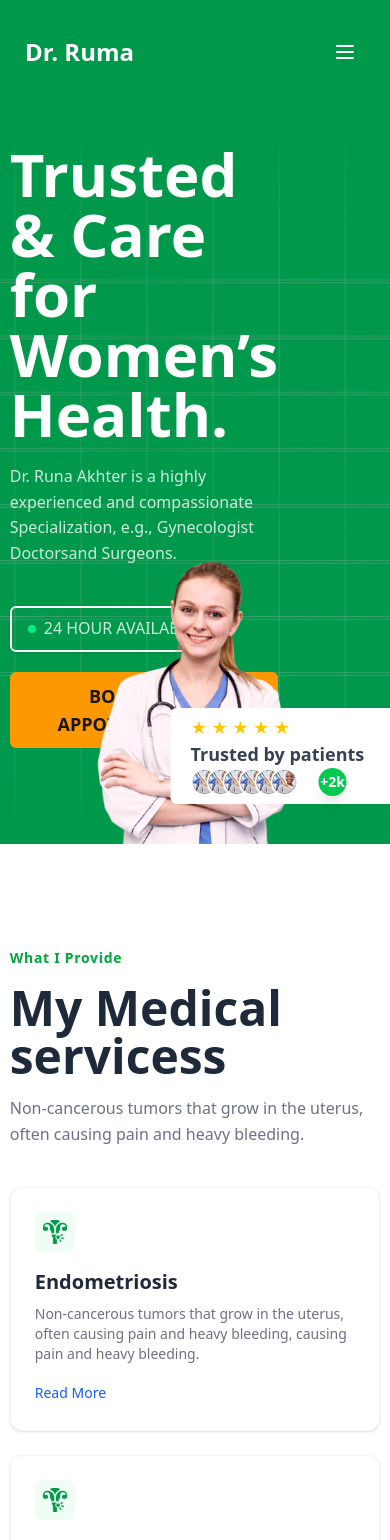
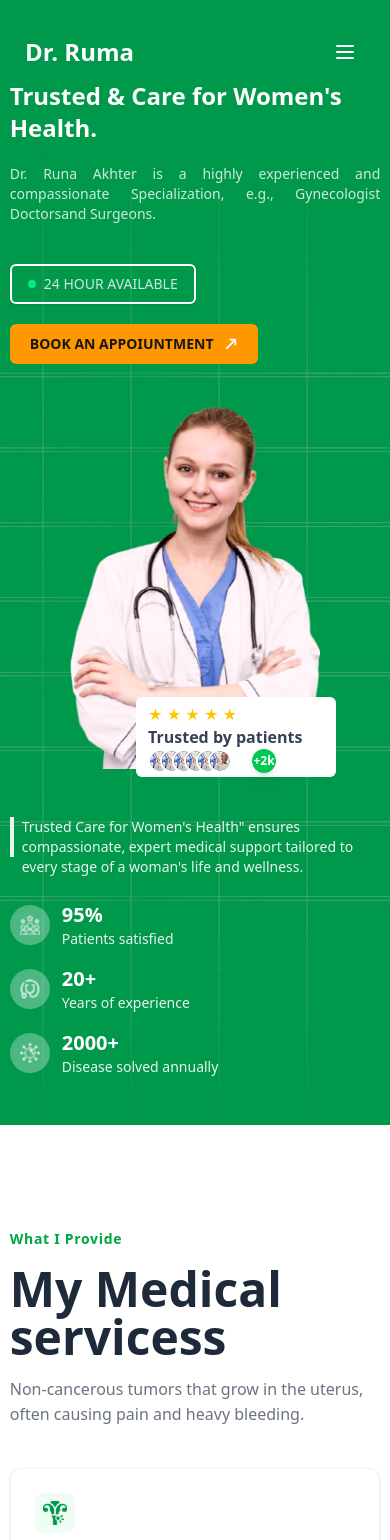
Before and after one commit to mrashed21/doctor_portfolio, a Next.js app: page / in a window 390 px wide. Shown: the top 1540 px of the page. Built offline with nearby package versions, Linux system fonts and the light colour scheme.

Commit message:
update hero section

```diff
--- a/src/Components/Home/Hero.jsx
+++ b/src/Components/Home/Hero.jsx
@@ -1,104 +1,107 @@
-"use client";
 import { FaArrowRightLong } from "react-icons/fa6";
 import Container from "../Container/Container";
 
 const HeroSection = () => {
   return (
-    <div className="relative bg-[url('/hero_banner.jpg')] bg-cover bg-center bg-no-repeat pt-24 pb-12 overflow-hidden min-h-screen flex items-center">
+    <div className="relative bg-[url('/hero_banner.jpg')] bg-cover bg-center bg-no-repeat lg:pt-24 pb-12 overflow-hidden min-h-screen flex items-center">
       {/* Main Content Container */}
-      <Container className=" ">
-        <section className="flex items-center justify-between w-full">
+      <Container className="">
+        <section className="flex flex-col lg:flex-row items-center justify-between w-full">
           {/* leftside */}
-          <div className="">
-            <h1 className="text-6xl font-bold text-white">
-              Trusted & Care for Women’s Health.
+          <div className="w-full lg:w-auto pt-20 lg:pt-0">
+            <h1 className="text-2xl lg:text-6xl font-bold text-white">
+              Trusted & Care for Women's Health.
             </h1>
-            <p className="text-white/80 mt-5 font-medium">
+            <p className="text-white/80 mt-5 text-sm lg:text-base text-justify font-medium">
               Dr. Runa Akhter is a highly experienced and compassionate
               Specialization, e.g., Gynecologist Doctorsand Surgeons.
             </p>
 
-            <div className="border-2 rounded-md border-white shadow inline-flex items-center justify-center gap-2 px-4 py-2 mt-10 ">
-              {" "}
-              <div className="h-2 w-2 rounded-full bg-[#00EE7F] "></div>{" "}
-              <h2 className="text-white/80 font-medium">24 HOUR AVAILABLE</h2>
-            </div>
-            <div className="mt-5">
-              <button className=" rounded-md font-semibold text-lg px-5 py-2.5 bg-[#FD9800] flex items-center justify-between gap-2.5">
-                BOOK AN APPOIUNTMENT{" "}
-                <FaArrowRightLong className="-rotate-45 text-white font-bold" />
-              </button>
+            <div className="">
+              <div className="border-2 rounded-md border-white shadow inline-flex items-center justify-center gap-2 px-4 py-2 mt-10">
+                <div className="h-2 w-2 rounded-full bg-[#00EE7F]"></div>
+                <h2 className="text-white/80 font-medium text-sm lg:text-base">
+                  24 HOUR AVAILABLE
+                </h2>
+              </div>
+
+              <div className="mt-5">
+                <button className="rounded-md font-semibold text-sm lg:text-lg px-5 py-2.5 bg-[#FD9800] flex items-center justify-between gap-2.5">
+                  BOOK AN APPOIUNTMENT
+                  <FaArrowRightLong className="-rotate-45 text-white font-bold" />
+                </button>
+              </div>
             </div>
           </div>
 
-          {/* image */}
-          <div className="absolute bottom-0 left-1/2 transform -translate-x-1/2">
+          {/* image - Desktop positioned, mobile centered */}
+          <div className="lg:absolute lg:bottom-0 lg:left-1/2 lg:transform lg:-translate-x-1/2 relative mt-8 lg:mt-0">
             <img
               src="/hero_doctor.png"
               alt="doctor"
-              className="w-[320px] relative"
+              className="w-[250px] lg:w-[320px] relative mx-auto"
             />
 
-            <div className=" absolute w-[250px] h-24 bg-white bottom-10 -right-32 px-5 py-2 rounded-md">
-              <div class="flex space-x-1">
-                <span class="text-base text-yellow-400">★</span>
-                <span class="text-base text-yellow-400">★</span>
-                <span class="text-base text-yellow-400">★</span>
-                <span class="text-base text-yellow-400">★</span>
-                <span class="text-base text-yellow-400">★</span>
+            <div className="absolute w-[200px] lg:w-[250px] h-20 lg:h-24 bg-white -bottom-2 -right-4 lg:bottom-10 lg:-right-32 px-3 lg:px-5 py-2 rounded-md">
+              <div className="flex space-x-1">
+                <span className="text-sm lg:text-base text-yellow-400">★</span>
+                <span className="text-sm lg:text-base text-yellow-400">★</span>
+                <span className="text-sm lg:text-base text-yellow-400">★</span>
+                <span className="text-sm lg:text-base text-yellow-400">★</span>
+                <span className="text-sm lg:text-base text-yellow-400">★</span>
               </div>
 
-              <p class="text-lg font-semibold text-gray-700">
+              <p className="text-base lg:text-lg font-semibold text-gray-700">
                 Trusted by patients
               </p>
 
-              <div class="flex items-center">
-                <div class="flex -space-x-3">
+              <div className="flex items-center">
+                <div className="flex -space-x-3">
                   <img
-                    class="h-7 w-7 rounded-full border-2 border-white object-cover"
+                    className="h-6 w-6 lg:h-7 lg:w-7 rounded-full border-2 border-white object-cover"
                     src="/Ellipse 59.png"
                     alt="Patient 1"
                   />
                   <img
-                    class="h-7 w-7 rounded-full border-2 border-white object-cover"
+                    className="h-6 w-6 lg:h-7 lg:w-7 rounded-full border-2 border-white object-cover"
                     src="/Ellipse 59.png"
                     alt="Patient 2"
                   />
                   <img
-                    class="h-7 w-7 rounded-full border-2 border-white object-cover"
+                    className="h-6 w-6 lg:h-7 lg:w-7 rounded-full border-2 border-white object-cover"
                     src="/Ellipse 59.png"
                     alt="Patient 3"
                   />
                   <img
-                    class="h-7 w-7 rounded-full border-2 border-white object-cover"
+                    className="h-6 w-6 lg:h-7 lg:w-7 rounded-full border-2 border-white object-cover"
                     src="/Ellipse 59.png"
                     alt="Patient 4"
                   />
                   <img
-                    class="h-7 w-7 rounded-full border-2 border-white object-cover"
+                    className="h-6 w-6 lg:h-7 lg:w-7 rounded-full border-2 border-white object-cover"
                     src="/Ellipse 59.png"
                     alt="Patient 5"
                   />
                   <img
-                    class="h-7 w-7 rounded-full border-2 border-white object-cover"
+                    className="h-6 w-6 lg:h-7 lg:w-7 rounded-full border-2 border-white object-cover"
                     src="/Ellipse 59.png"
                     alt="Patient 6"
                   />
                 </div>
 
-                <div class="ml-4 bg-green-500 text-white text-sm font-bold h-7 w-7 rounded-full flex items-center justify-center shadow-lg transform translate-x-1">
+                <div className="ml-4 bg-green-500 text-white text-xs lg:text-sm font-bold h-6 w-6 lg:h-7 lg:w-7 rounded-full flex items-center justify-center shadow-lg transform translate-x-1">
                   +2k
                 </div>
               </div>
             </div>
           </div>
 
-          {/* right side */}
-          <div className="flex flex-col justify-end translate-z-60">
+          {/* right side - Desktop version */}
+          <div className="hidden lg:flex flex-col justify-end translate-z-60">
             <div className="flex items-center gap-2 ml-40 mt-20">
               <div className="h-10 w-1 bg-white/90"></div>
-              <p className="text-white/90 font-medium ">
-                Trusted Care for Women’s Health" ensures compassionate, expert
+              <p className="text-white/90 font-medium">
+                Trusted Care for Women's Health" ensures compassionate, expert
                 medical support tailored to every stage of a woman's life and
                 wellness.
               </p>
@@ -111,8 +114,7 @@ const HeroSection = () => {
                 </div>
                 <div className="">
                   <h1 className="text-white font-bold text-xl">95%</h1>
-
-                  <p className="text-white/90 font-medium ">
+                  <p className="text-white/90 font-medium">
                     Patients satisfied
                   </p>
                 </div>
@@ -124,8 +126,7 @@ const HeroSection = () => {
                 </div>
                 <div className="">
                   <h1 className="text-white font-bold text-xl">20+</h1>
-
-                  <p className="text-white/90 font-medium ">
+                  <p className="text-white/90 font-medium">
                     Years of experience
                   </p>
                 </div>
@@ -137,8 +138,66 @@ const HeroSection = () => {
                 </div>
                 <div className="">
                   <h1 className="text-white font-bold text-xl">2000+</h1>
+                  <p className="text-white/90 font-medium">
+                    Disease solved annually
+                  </p>
+                </div>
+              </div>
+            </div>
+          </div>
 
-                  <p className="text-white/90 font-medium ">
+          {/* Mobile Stats Section */}
+          <div className="lg:hidden w-full mt-12">
+            {/* Mobile Description */}
+            <div className="flex items-start gap-2 mb-6">
+              <div className="h-10 w-1 bg-white/90 flex-shrink-0"></div>
+              <p className="text-white/90 font-medium text-sm">
+                Trusted Care for Women's Health" ensures compassionate, expert
+                medical support tailored to every stage of a woman's life and
+                wellness.
+              </p>
+            </div>
+
+            {/* Mobile Stats Cards */}
+            <div className="space-y-4">
+              {/* card 1 */}
+              <div className="flex gap-3 items-center">
+                <div className="">
+                  <img src="/hero_one.svg" alt="95%" className="w-10 h-10" />
+                </div>
+                <div>
+                  <h1 className="text-white font-bold text-xl">95%</h1>
+                  <p className="text-white/90 font-medium text-sm">
+                    Patients satisfied
+                  </p>
+                </div>
+              </div>
+
+              {/* card 2 */}
+              <div className="flex gap-3 items-center">
+                <div className="">
+                  <img src="/hero_two.svg" alt="20+" className="w-10 h-10" />
+                </div>
+                <div>
+                  <h1 className="text-white font-bold text-xl">20+</h1>
+                  <p className="text-white/90 font-medium text-sm">
+                    Years of experience
+                  </p>
+                </div>
+              </div>
+
+              {/* card 3 */}
+              <div className="flex gap-3 items-center">
+                <div className="">
+                  <img
+                    src="/hero_three.svg"
+                    alt="2000+"
+                    className="w-10 h-10"
+                  />
+                </div>
+                <div>
+                  <h1 className="text-white font-bold text-xl">2000+</h1>
+                  <p className="text-white/90 font-medium text-sm">
                     Disease solved annually
                   </p>
                 </div>
```
Also changed, not shown: public/experance_three.png (renamed from public/Rectangle 40434.png), public/experiance_one.png (renamed from public/Rectangle 40433.png).
